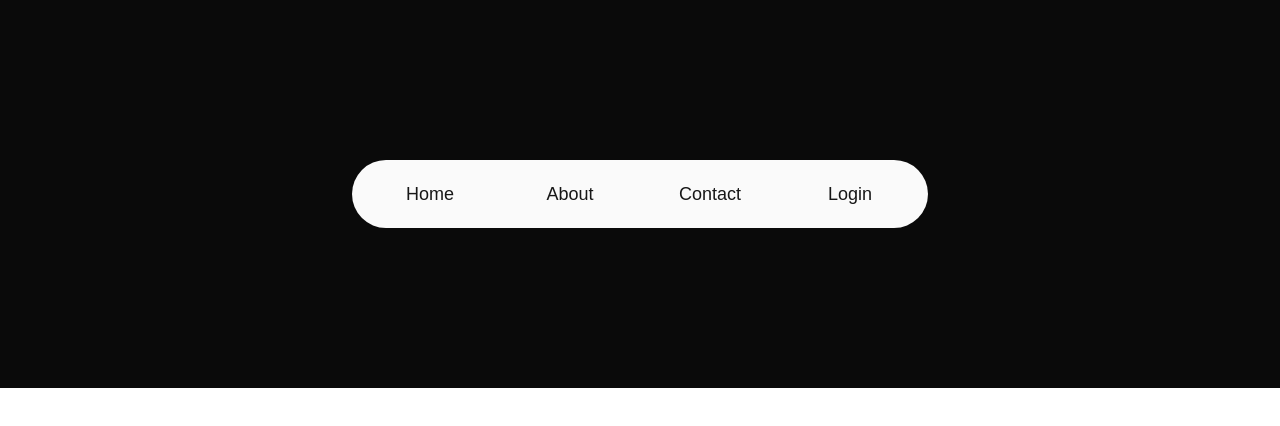
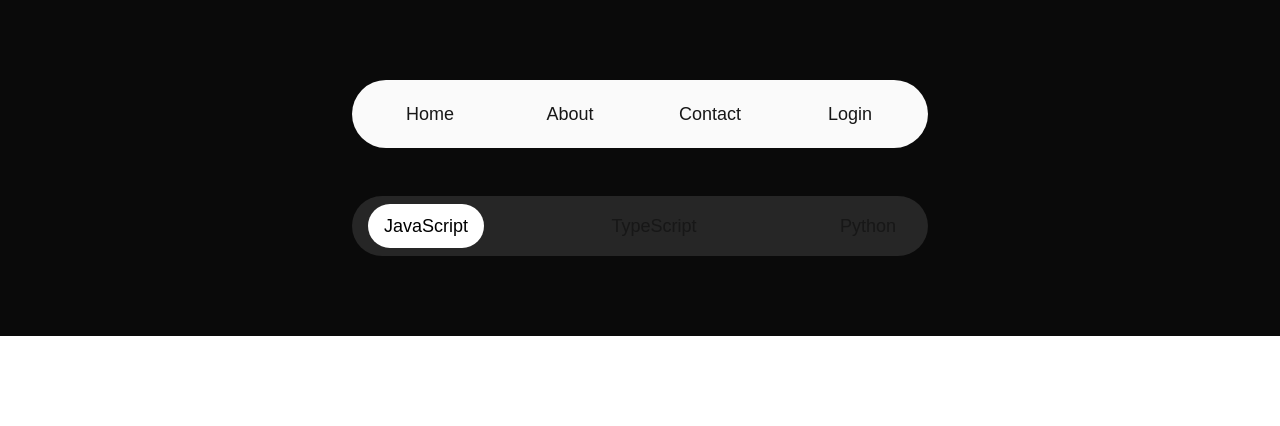
Before and after one commit to AkkalDhami/motion-basics, a Next.js app: page /05 in a window 1280 px wide. Shown: the top 426 px of the page. Built offline with nearby package versions, Linux system fonts and the light colour scheme.

Commit message:
feat: implement interactive animated tab component and add to page 05

```diff
--- a/src/app/05/page.tsx
+++ b/src/app/05/page.tsx
@@ -1,9 +1,11 @@
 import Navbar from "@/components/navbar";
+import Tabs from "@/components/tabs";
 
 export default function page() {
   return (
-    <div className="flex flex-col py-40 items-center justify-center bg-neutral-950">
+    <div className="flex gap-12 flex-col py-20 items-center justify-center bg-neutral-950">
       <Navbar />
+      <Tabs />
     </div>
   );
 }
--- /dev/null
+++ b/src/components/tabs.tsx
@@ -0,0 +1,46 @@
+"use client";
+
+import { cn } from "@/lib/utils";
+import { motion } from "motion/react";
+import { useState } from "react";
+export default function Tabs() {
+  const options = [
+    {
+      label: "JavaScript",
+    },
+    {
+      label: "TypeScript",
+    },
+    {
+      label: "Python",
+    },
+  ];
+
+  const [current, setCurrent] = useState<string | null>(options[0].label);
+  return (
+    <div className="mx-auto flex w-full max-w-xl items-center justify-between rounded-full bg-neutral-800 px-4 py-2">
+      {options.map((n) => (
+        <div
+          key={n.label}
+          onClick={() => setCurrent(n.label)}
+          className="relative cursor-pointer px-4 py-2 text-lg font-medium"
+        >
+          {n.label === current && (
+            <motion.div
+              layoutId={"asdf"}
+              className="absolute inset-0 h-full w-full rounded-full bg-white"
+            ></motion.div>
+          )}
+          <span
+            className={cn(
+              "relative",
+              n.label === current && "text-black duration-300",
+            )}
+          >
+            {n.label}
+          </span>
+        </div>
+      ))}
+    </div>
+  );
+}
```
